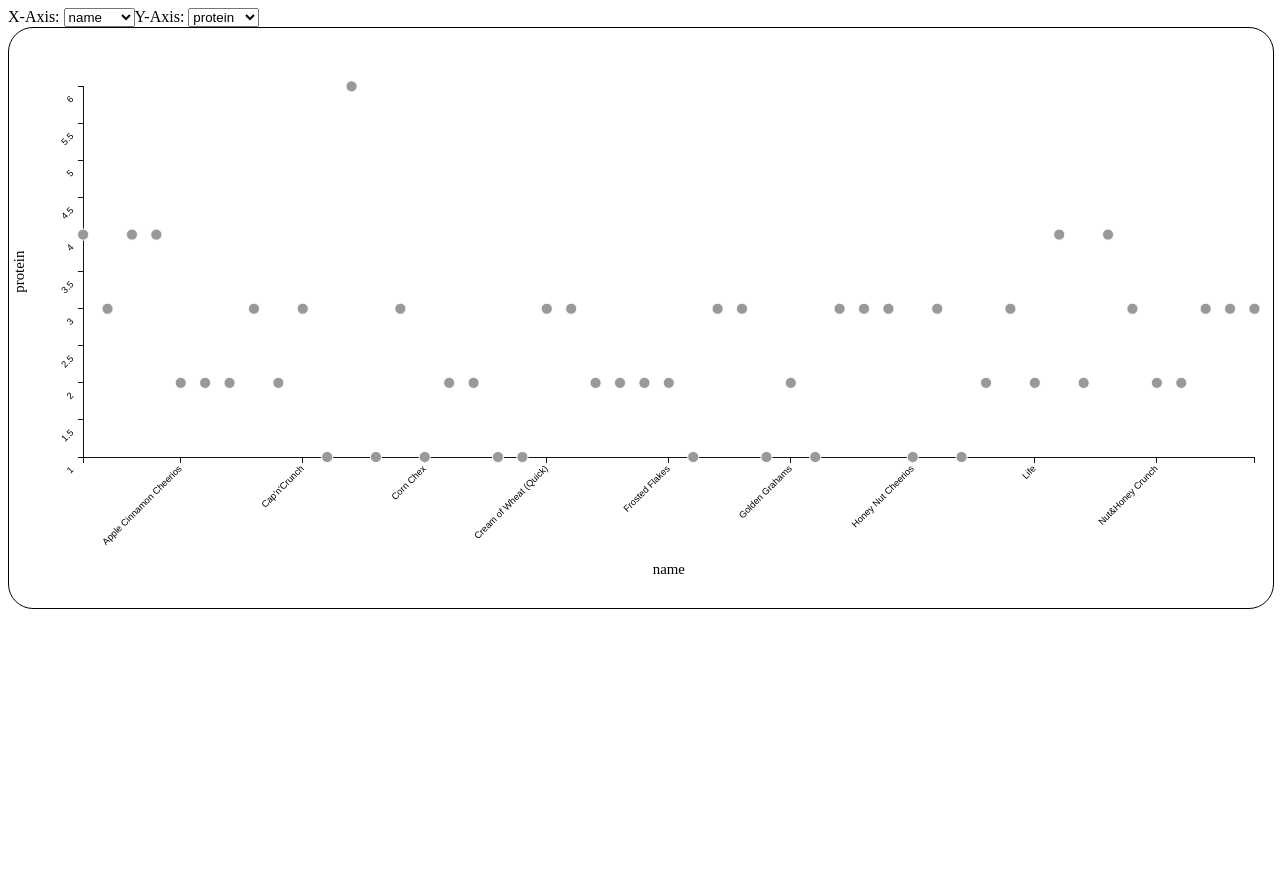
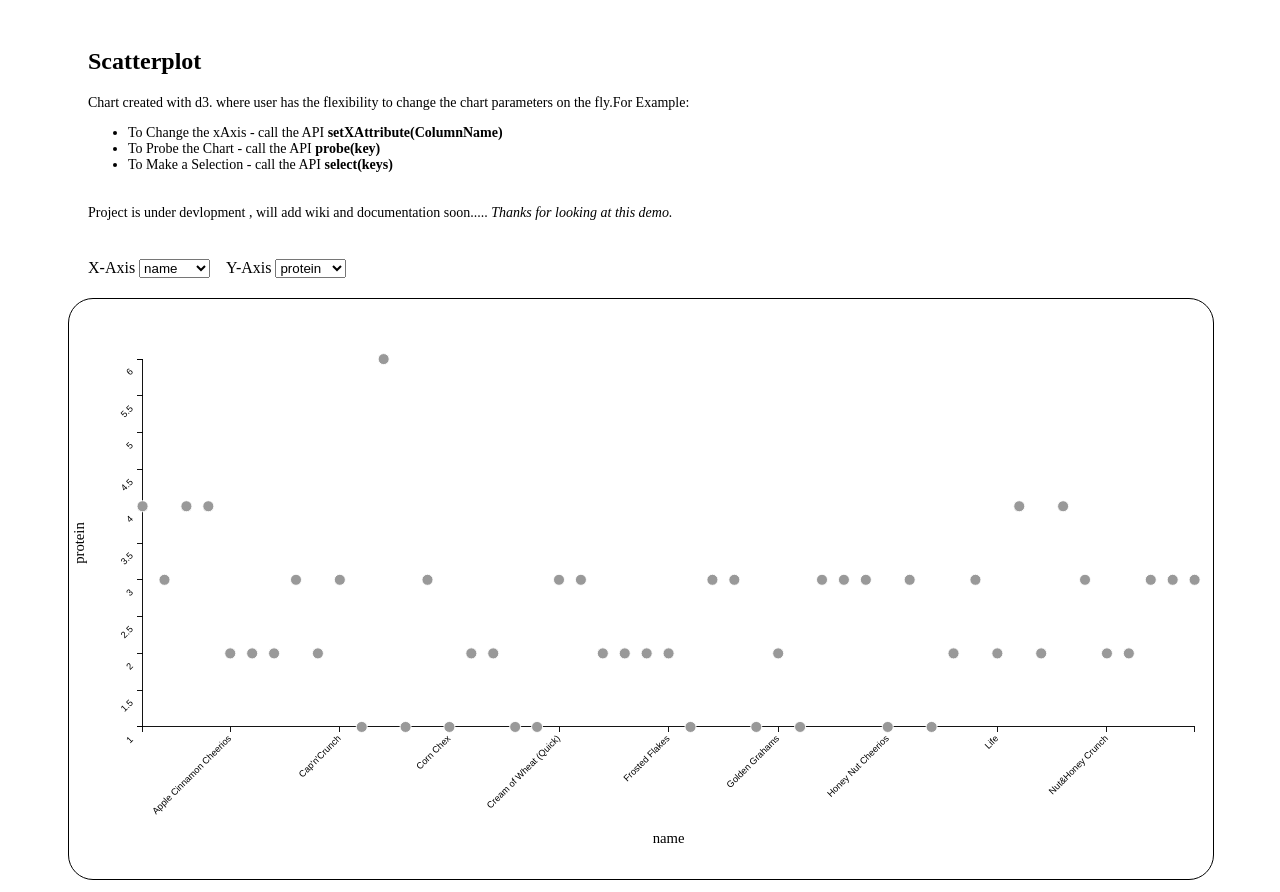
Before and after one commit to sanjay1909/D3Chart, a website: page demo/index.html in a window 1280 px wide. Before the commit the page ends 800 px from the top, so only its background shows below. Drawn offline with Linux system fonts and the light colour scheme.

Commit message:
update form master

```diff
--- a/d3Chart.js
+++ b/d3Chart.js
@@ -308,56 +308,43 @@
         return nodes;
     }
 
-    /*function resize() {
-        // update width
-        this.internal.size.width = parseInt(d3.select(this.config.container).style('width'), 10);
-        this.internal.size.width = this.internal.size.width - this.internal.margin.left - this.internal.margin.right;
-        // update height
-        this.internal.size.height = parseInt(d3.select(this.config.container).style('height'), 10);
-        this.internal.size.height = this.internal.size.height - this.internal.margin.top - this.internal.margin.bottom;
 
-        // resize the chart
-        this.internal.xScale.range([0, this.internal.size.width]);
-        this.internal.yScale.range([0, this.internal.size.height]);
-
-        d3.select(this.internal.chartGroup.node().parentNode)
-            .style('height', (this.internal.size.width + this.internal.margin.top + this.internal.margin.botom) + 'px')
-            .style('width', (this.internal.size.height + this.internal.margin.left + this.internal.margin.right) + 'px');
-
-
-        // update axes
-        this.internal.chartGroup.select('.x.axis.top').call(this.internal.xAxis.orient('bottom'));
-        this.internal.chartGroup.select('.x.axis.bottom').call(this.internal.xAxis.orient('left'));
-
-    }*/
 
     function responsivefy(svg) {
         // get container
-        var container = d3.select(svg.node().parentNode),
-            width = parseInt(svg.style("width")),
-            height = parseInt(svg.style("height"));
+        // var container = d3.select(svg.node().parentNode);
+        var width = parseInt(svg.style("width"));
+        var height = parseInt(svg.style("height"));
         //aspect = width / height;
+
+
+        var chart = this;
 
         // add viewBox
         // and call resize so that svg resizes on inital page load
         svg.attr("viewBox", "0 0 " + width + " " + height)
             .attr("perserveAspectRatio", "none")
-            .call(resize);
+            .call(resizeFunction.bind(null, chart, svg));
+
+
 
         // to register multiple listeners for same event type,
         // you need to add namespace, i.e., 'click.foo'
         // necessary if you call invoke this function for multiple svgs
         // api docs: https://github.com/mbostock/d3/wiki/Selections#on
-        d3.select(window).on("resize." + container.attr("id"), resize);
+        d3.select(window).on("resize." + this.internal.container.attr('id'), resizeFunction.bind(null, chart, svg));
 
-        // get width of container and resize svg to fit it
-        function resize() {
-            var targetWidth = parseInt(container.style("width"));
-            var targetHeight = parseInt(container.style("height"));
 
-            svg.attr("width", targetWidth);
-            //svg.attr("height", targetHeight);
-        }
+
+    }
+
+    function resizeFunction(chart, svg) {
+        var targetWidth = parseInt(chart.internal.container.style("width"));
+        var targetHeight = parseInt(chart.internal.container.style("height"));
+        console.log('resize: ', targetWidth, targetHeight);
+
+        svg.attr("width", targetWidth);
+        //svg.attr("height", targetHeight);
     }
 
 
@@ -418,7 +405,7 @@
         this.internal.svg = this.internal.container.append("svg")
             .attr("width", this.config.size.width + this.config.margin.left + this.config.margin.right)
             .attr("height", this.config.size.height + this.config.margin.top + this.config.margin.bottom)
-            .call(responsivefy);
+            .call(responsivefy.bind(this));
 
         // define the d3 selction array with Group element, where axis and Points are drawn
         this.internal.chartGroup = this.internal.svg.append("g")
@@ -476,7 +463,8 @@
 
             } else {
                 //to-do check its dom element if so, get its ID too
-                if (config.container.constructor.name === 'HTMLDivElement') {
+                // added flag to check HTMLDivElementConstructor as this the constructor it gave in mobile ... need to double verify this
+                if (config.container.constructor.name === 'HTMLDivElement' || config.container.constructor === HTMLDivElementConstructor) {
                     this.config.container = {
                         'element': config.container,
                         'id': config.container.id
@@ -853,6 +841,16 @@
         });
     }
 
+    p.dispose = function () {
+        //d3.select(window).on("resize." + this.internal.container.attr('id'), resizeFunction.bind(null, chart, svg));
+        if (window.detachEvent) {
+            window.detachEvent('onresize', resizeFunction);
+        } else if (window.removeEventListener) {
+            window.removeEventListener('resize', resizeFunction);
+        }
+
+    }
+
 
 
     d3Chart.Scatterplot = Scatterplot;
--- a/demo/index.html
+++ b/demo/index.html
@@ -11,6 +11,27 @@
             border: 1px solid black;
             border-radius: 25px;
         }
+
+        .controllers {
+            padding-top: 20px;
+            padding-bottom: 20px;
+            padding-left: 80px;
+        }
+
+        .controllers p {
+            font-family: Times sans-serif;
+            font-size: 14px
+        }
+
+        .controllers ul {
+            font-family: Times sans-serif;
+            font-size: 14px
+        }
+
+        .chart {
+            padding-left: 60px;
+            padding-right: 60px;
+        }
     </style>
 
     <script type="text/javascript" src="../bower_components/d3/d3.js"></script>
@@ -21,18 +42,33 @@
 
 <body>
 
-    <div style="float:left">
+    <div class="controllers">
+        <h2>Scatterplot</h2>
+        <p>Chart created with d3. where user has the flexibility to change the chart parameters on the fly.For Example:</p>
+        <ul>
+            <li>To Change the xAxis - call the API <b>setXAttribute(ColumnName)</b></li>
+            <li>To Probe the Chart - call the API <b>probe(key)</b></li>
+            <li>To Make a Selection - call the API <b>select(keys)</b></li>
+        </ul>
 
-        X-Axis:
-        <select id="xSel" onchange="updateXAxis()"> </select>
+        <br/>
+        <p>Project is under devlopment , will add wiki and documentation soon.....
+            <i>Thanks for looking at this demo.</i></p>
+        <br/>
+        <br/>
+
+        <div style="float:left">
+            X-Axis
+            <select id="xSel" onchange="updateXAxis()"> </select>
+        </div>
+
+        <div>
+            &#160;&#160;&#160;&#160;Y-Axis
+            <select id="ySel" onchange="updateYAxis()"> </select>
+        </div>
     </div>
 
-    <div>
-        Y-Axis:
-        <select id="ySel" onchange="updateYAxis()"> </select>
-    </div>
-    <div id="div1"></div>
-    <div id="div2"></div>
+    <div id="div1" class="chart"></div>
 
 
     <script type="text/javascript">
```
Also changed, not shown: d3Chart.min.js.
